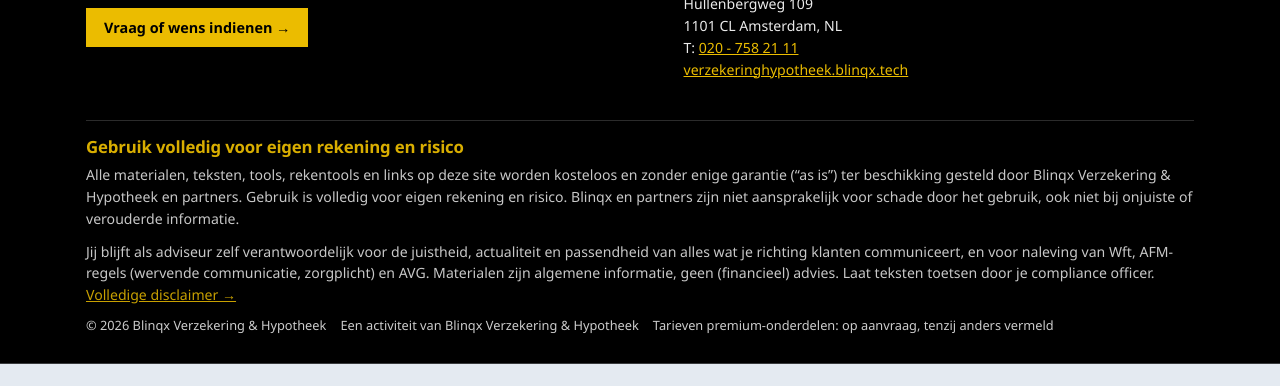
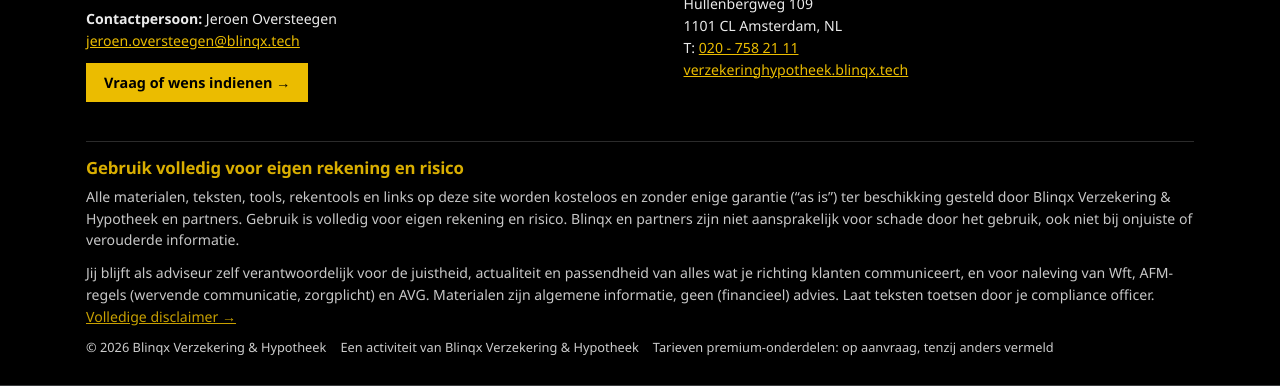
Before and after one commit to jeroen-o/finmarketing, a plain HTML site: page index.html in a window 1280 px wide. Shown: the part 7344-7730 px from the top of the page. Before the commit the page ends 7708 px from the top, so only its background shows below. Drawn offline with Linux system fonts and the light colour scheme.

Commit message:
Contactpersoon Jeroen Oversteegen in footer en op vraagpagina
Co-Authored-By: Claude Opus 5.5 <noreply@anthropic.com>
Claude-Session: https://claude.ai/code/session_01XDsUcy1QQpSjhm9e9iYWBe

```diff
--- a/index.html
+++ b/index.html
@@ -302,6 +302,7 @@
       <div>
         <h2>Mis je iets?</h2>
         <p>Stel een vraag, dien een wens in voor nieuw materiaal of meld je als partner aan met eigen content.</p>
+        <p><b>Contactpersoon:</b> Jeroen Oversteegen<br><a href="mailto:jeroen.oversteegen@blinqx.tech">jeroen.oversteegen@blinqx.tech</a></p>
         <p><a class="btn btn-y" href="#/vraag">Vraag of wens indienen →</a></p>
       </div>
       <div>
@@ -327,7 +328,7 @@
    CONFIG
    ============================================================ */
 const CONFIG = {
-  contactEmail: "jeroen.oversteegen@blinqx.tech",   // ontvanger van vragen & wensen
+  contactEmail: "jeroen.oversteegen@blinqx.tech",   // ontvanger van vragen & wensen (Jeroen Oversteegen)
   orderEmail: "jeroen.oversteegen@blinqx.tech" // afname Actiefbeheerscan-toolpakket (overgenomen uit de toolkit)
 };
 const TOOLKIT = "https://dennes-roes.nl/adviseurstoolkit.html";
@@ -2195,6 +2196,7 @@ function viewVraag(params){
       <div style="display:flex;gap:8px;flex-wrap:wrap;margin-top:14px"><button class="btn btn-k" type="submit">Verstuur via e-mail →</button><button class="btn btn-o" type="button" id="q-copy">Kopieer bericht</button></div>
     </form>
     <aside>
+      <div class="panel cut" style="background:var(--y)"><h2>Contactpersoon</h2><p style="margin:0">Voor vragen kun je terecht bij <b>Jeroen Oversteegen</b>.<br><a href="mailto:jeroen.oversteegen@blinqx.tech">jeroen.oversteegen@blinqx.tech</a></p></div>
       <div class="panel cut"><h2>Wat gebeurt er met je bericht?</h2><ul class="feat">
         <li>Vragen beantwoorden we zo snel mogelijk per e-mail.</li><li>Wensen bundelen we; veelgevraagde onderwerpen krijgen voorrang.</li>
         <li>Nieuw materiaal verschijnt in deze bibliotheek, gratis of freemium.</li><li>Partnercontent nemen we op na een korte review op compliance.</li></ul></div>
```
